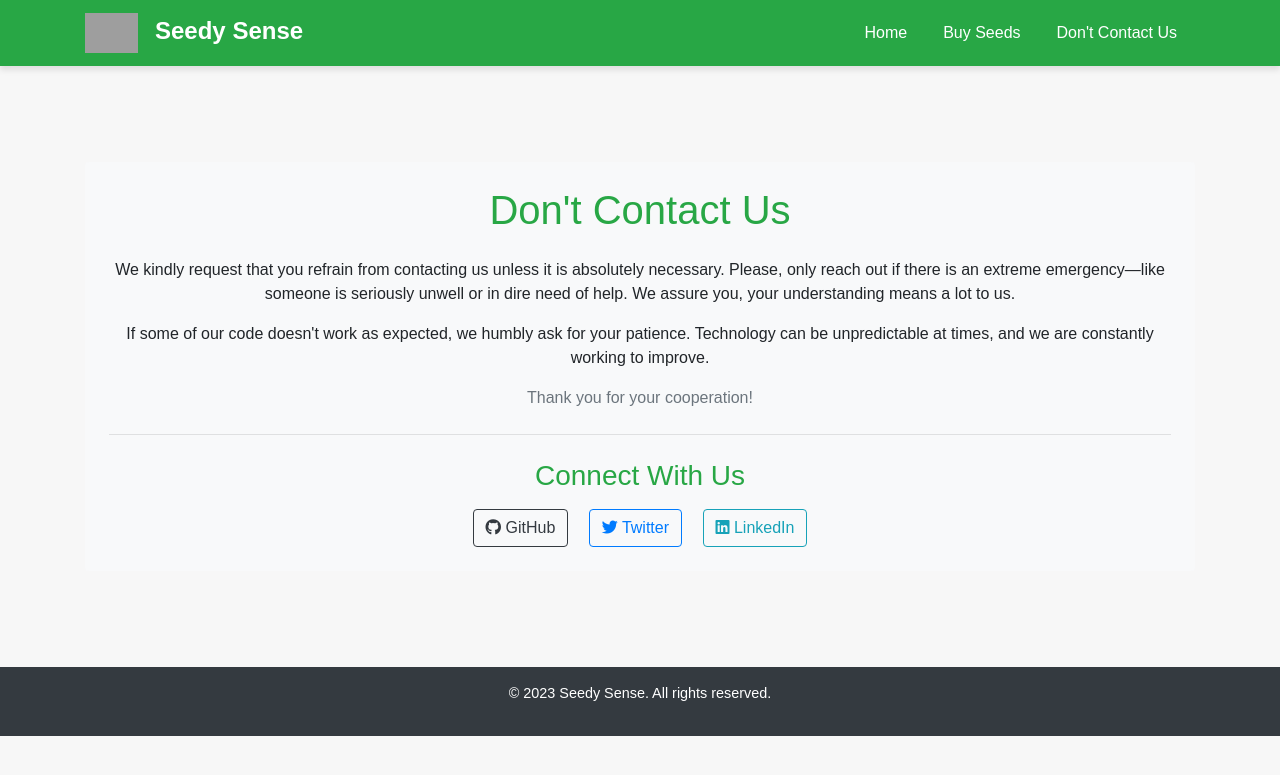
After one commit to tannuiscoding/SeedySense, a Flask app: page /dont-contact-us in a window 1280 px wide. The commit adds this page. Shown: the top 775 px of the page. Run offline with Flask 3, Linux system fonts and the light colour scheme; parts of the project's set-up code (start-up, migrations or seed data) failed here and were passed over; some libraries are stand-ins or nearby versions; grey boxes are pictures that could not be loaded.

Commit message:
Improved UI

```diff
--- a/app.py
+++ b/app.py
@@ -1,23 +1,33 @@
 import warnings
-warnings.filterwarnings('ignore')  # Ignore all warnings
+warnings.filterwarnings('ignore')
 
-from flask import Flask, render_template, request, jsonify  # noqa: E402
-import joblib  # noqa: E402
-import pandas as pd  # noqa: E402
+from flask import Flask, render_template, request, jsonify, redirect, url_for
+import joblib
+import pandas as pd
 
 app = Flask(__name__)
 
-# Load the fitted scaler and model
 scaler = joblib.load('./model/scaler.pkl')
 seedy_model = joblib.load('./model/SeedySense.pkl')
 
 @app.route('/')
+def home():
+    return render_template('home.html')
+
+@app.route('/index')
 def index():
     return render_template('index.html')
 
+@app.route('/buy-seeds')
+def buy_seeds():
+    return render_template('buy-seeds.html')
+
+@app.route('/dont-contact-us')
+def dont_contact_us():
+    return render_template('dont-contact-us.html')
+
 @app.route('/predict', methods=['POST'])
 def predict_crop():
-    # Get form data
     N = float(request.form['N'])
     P = float(request.form['P'])
     K = float(request.form['K'])
--- a/static/style.css
+++ b/static/style.css
@@ -1,28 +1,113 @@
+/* General Styling */
 body {
     font-family: 'Arial', sans-serif;
-    background-color: #f4f4f4;
-    margin: 0;
-    padding: 0;
+    background-color: #f7f7f7;
 }
 
-header, footer {
-    background: #333;
+/* Navbar Styling */
+.navbar {
+    box-shadow: 0 4px 6px rgba(0, 0, 0, 0.1);
+}
+
+.navbar-brand {
+    font-size: 1.5rem;
+    font-weight: bold;
+}
+
+.nav-link {
+    color: white !important;
+    margin: 0 10px;
+}
+
+.nav-link:hover {
+    color: #d4edda !important;
+}
+
+/* Header */
+header {
+    background-image: url('../static/agriculture.jpg');
+    background-size: cover;
+    background-position: center;
+    color: white;
+    text-shadow: 2px 2px 4px rgba(0, 0, 0, 0.7);
+}
+
+/* Form Styling */
+form label {
+    font-weight: bold;
+}
+
+form input, form button {
+    border-radius: 5px;
+}
+
+/* Footer */
+footer {
+    font-size: 0.9rem;
+}
+
+/* Agricultural Theme Colors */
+.bg-success {
+    background-color: #28a745 !important;
+}
+
+.btn-success {
+    background-color: #28a745 !important;
+    border-color: #28a745 !important;
+}
+
+.btn-success:hover {
+    background-color: #218838 !important;
+    border-color: #1e7e34 !important;
+}
+
+/* Styling for Buy Seeds Page */
+
+/* Page container */
+.buy-seeds-container {
+    background-image: url('../static/images/background.jpg');
+    background-size: cover;
+    background-attachment: fixed;
+    background-position: center;
+    padding: 50px;
     color: #fff;
-    padding: 10px 0;
+    text-shadow: 1px 1px 2px #000;
+}
+
+/* Title and description for Buy Seeds */
+.page-title {
+    font-size: 3rem;
+    margin-bottom: 10px;
     text-align: center;
 }
 
-footer {
-    position: relative;
-    width: 100%;
-    bottom: 0;
+.page-description {
+    font-size: 1.2rem;
+    text-align: center;
+    margin-bottom: 30px;
 }
 
-#predictionResult {
-    background-color: #dff0d8;
-    color: #3c763d;
+/* Each seed website division */
+.seed-website {
+    background: rgba(0, 0, 0, 0.7);
+    border-radius: 10px;
     padding: 20px;
-    border-radius: 5px;
-    margin-top: 20px;
-    display: none;
+    margin: 20px 0;
 }
+
+.seed-website h2 {
+    font-size: 1.5rem;
+}
+
+.seed-website p {
+    font-size: 1rem;
+    line-height: 1.5;
+}
+
+/* Footer */
+.footer {
+    text-align: center;
+    padding: 15px 0;
+    background-color: #0f3d0f;
+    color: #fff;
+}
--- /dev/null
+++ b/templates/dont-contact-us.html
@@ -0,0 +1,79 @@
+<!DOCTYPE html>
+<html lang="en">
+<head>
+    <meta charset="UTF-8">
+    <meta name="viewport" content="width=device-width, initial-scale=1.0">
+    <title>Don't Contact Us</title>
+    <link href="https://stackpath.bootstrapcdn.com/bootstrap/4.5.2/css/bootstrap.min.css" rel="stylesheet">
+    <link rel="stylesheet" href="../static/style.css">
+</head>
+<body>
+<!-- Navigation Bar -->
+<nav class="navbar navbar-expand-lg navbar-dark bg-success">
+    <div class="container">
+        <a class="navbar-brand" href="{{ url_for('index') }}">
+            <img src="{{ url_for('static', filename='images/logo.png') }}" alt="Seedy Sense Logo" style="height: 40px; margin-right: 10px;">
+            Seedy Sense
+        </a>
+        <button class="navbar-toggler" type="button" data-toggle="collapse" data-target="#navbarNav" aria-controls="navbarNav" aria-expanded="false" aria-label="Toggle navigation">
+            <span class="navbar-toggler-icon"></span>
+        </button>
+        <div class="collapse navbar-collapse" id="navbarNav">
+            <ul class="navbar-nav ml-auto">
+                <li class="nav-item">
+                    <a class="nav-link" href="{{ url_for('index') }}">Home</a>
+                </li>
+                <li class="nav-item">
+                    <a class="nav-link" href="{{ url_for('buy_seeds') }}">Buy Seeds</a>
+                </li>
+                <li class="nav-item">
+                    <a class="nav-link" href="{{ url_for('dont_contact_us') }}">Don't Contact Us</a>
+                </li>
+            </ul>
+        </div>
+    </div>
+</nav>
+
+
+
+    <!-- Main Content -->
+    <div class="container text-center my-5 py-5">
+        <div class="content-box p-4 rounded bg-light">
+            <h1 class="text-success">Don't Contact Us</h1>
+            <p class="mt-4">
+                We kindly request that you refrain from contacting us unless it is absolutely necessary.
+                Please, only reach out if there is an extreme emergency—like someone is seriously unwell
+                or in dire need of help. We assure you, your understanding means a lot to us.
+            </p>
+            <p>
+                If some of our code doesn't work as expected, we humbly ask for your patience.
+                Technology can be unpredictable at times, and we are constantly working to improve.
+            </p>
+            <p class="text-muted">Thank you for your cooperation!</p>
+            <hr class="my-4">
+            <h3 class="text-success">Connect With Us</h3>
+            <div class="social-links mt-3">
+                <a href="https://github.com/tannuiscoding" target="_blank" class="btn btn-outline-dark mx-2">
+                    <i class="fab fa-github"></i> GitHub
+                </a>
+                <a href="https://twitter.com/tanniscoding" target="_blank" class="btn btn-outline-primary mx-2">
+                    <i class="fab fa-twitter"></i> Twitter
+                </a>
+                <a href="https://linkedin.com/in/tchoudhary1611" target="_blank" class="btn btn-outline-info mx-2">
+                    <i class="fab fa-linkedin"></i> LinkedIn
+                </a>
+            </div>
+        </div>
+    </div>
+
+    <!-- Footer -->
+    <footer class="bg-dark text-white text-center py-3">
+        <p>&copy; 2023 Seedy Sense. All rights reserved.</p>
+    </footer>
+
+    <script src="https://kit.fontawesome.com/a076d05399.js" crossorigin="anonymous"></script>
+    <script src="https://code.jquery.com/jquery-3.5.1.slim.min.js"></script>
+    <script src="https://cdn.jsdelivr.net/npm/@popperjs/core@2.5.4/dist/umd/popper.min.js"></script>
+    <script src="https://stackpath.bootstrapcdn.com/bootstrap/4.5.2/js/bootstrap.min.js"></script>
+</body>
+</html>
```
Also changed, not shown: templates/buy-seeds.html (added, +78 -0 lines), templates/home.html (added, +87 -0 lines), templates/index.html (+34 -2 lines), 1 other file.
